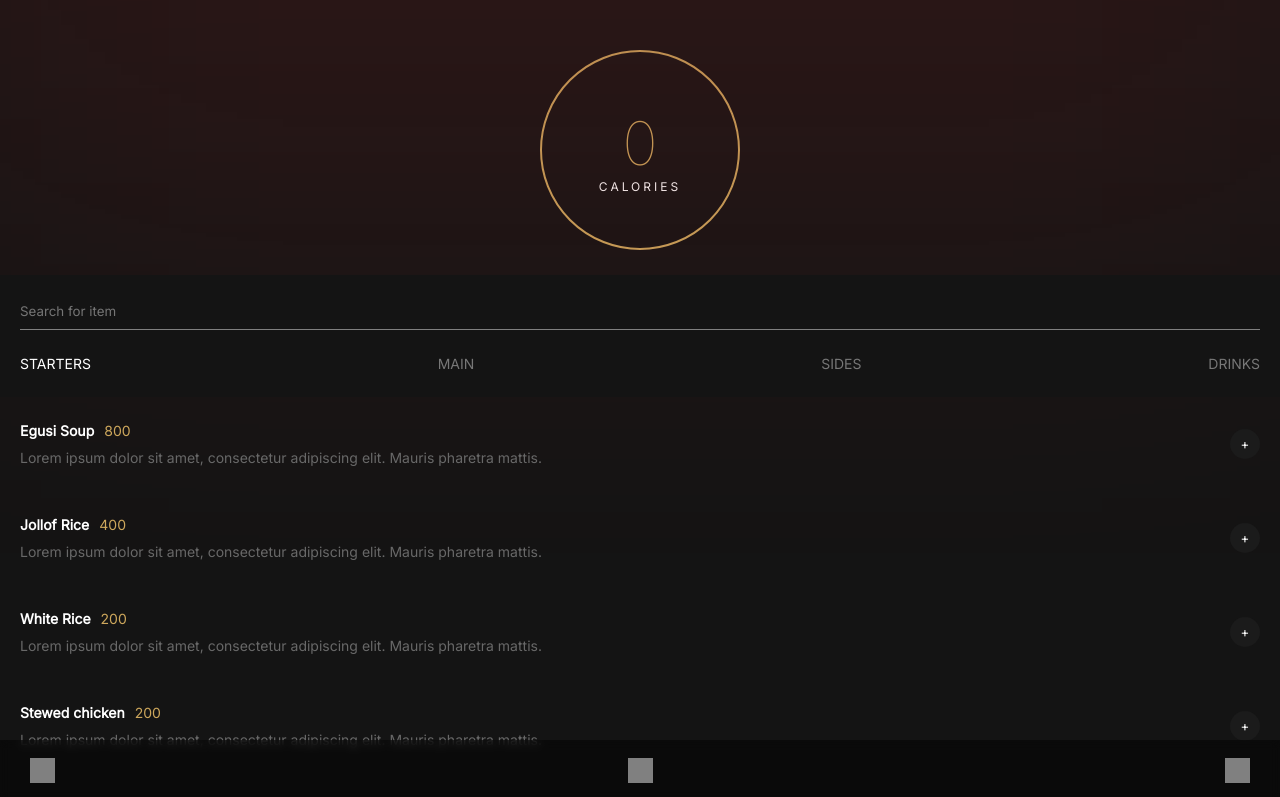
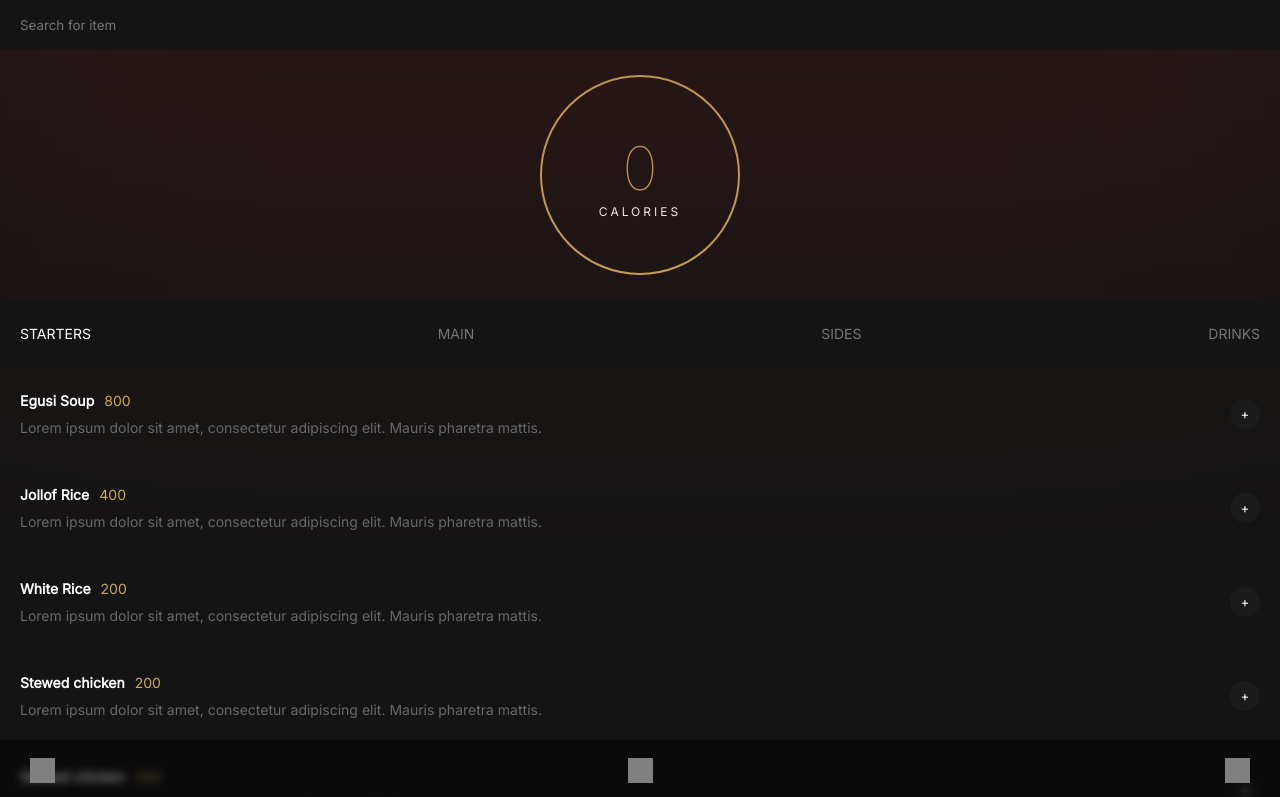
Before and after one commit to emmanuelojiji/my-enish, a React (Create React App) app: page / in a window 1280 px wide. Shown: the top 797 px of the page. Built offline with nearby package versions, Linux system fonts and the light colour scheme.

Commit message:
search bar now sticky

```diff
--- a/src/index.scss
+++ b/src/index.scss
@@ -12,7 +12,7 @@
   min-height: 100svh;
   padding-left: 20px;
   padding-right: 20px;
-  padding-top: 50px;
+
 }
 
 h1{
--- a/src/pages/CalorieCounter.js
+++ b/src/pages/CalorieCounter.js
@@ -20,13 +20,12 @@ const CalorieCounter = ({ setIsNavBarVisible }) => {
 
   const [translateAmount, setTranslateAmount] = useState(0);
 
-
-
-
-
   return (
     <div className="calorie-counter page">
       <CaloriesFixed total={total} />
+      <div className="search">
+        <input type="text" placeholder="Search for item"></input>
+      </div>
       <div className="header">
         <img className="header-gradient" src={gradient} />
         <div className="total-circle">
@@ -36,12 +35,6 @@ const CalorieCounter = ({ setIsNavBarVisible }) => {
       </div>
 
       <div className="sticky-container">
-        <input
-          type="text"
-          className="search"
-          placeholder="Search for item"
-        ></input>
-
         <TabNav
           translateAmount={translateAmount}
           setTranslateAmount={setTranslateAmount}
--- a/src/pages/CalorieCounter.scss
+++ b/src/pages/CalorieCounter.scss
@@ -52,13 +52,24 @@
   }
 
   .search {
-    width: 100%;
-    background: none;
+    min-width: 100%;
+    background: #141414;
     border: 0;
-    border-bottom: solid 1px grey;
-    padding-bottom: 10px;
+    margin-left: -20px;
+    margin-right: -20px;
     margin-bottom: 25px;
+    height: 50px;
+    display: flex;
+    align-items: c;
+    position: sticky;
+    top: 0;
+    z-index: 3;
 
+    input{
+      background: 0;
+      border: 0;
+      padding-left: 20px;
+    }
   }
 
   .selected-items {
@@ -93,7 +104,7 @@
 
   .sticky-container {
     position: sticky;
-    top: 0;
+    top: 30px;
     z-index: 1;
     background: #141414;
     margin-left: -20px;
```
